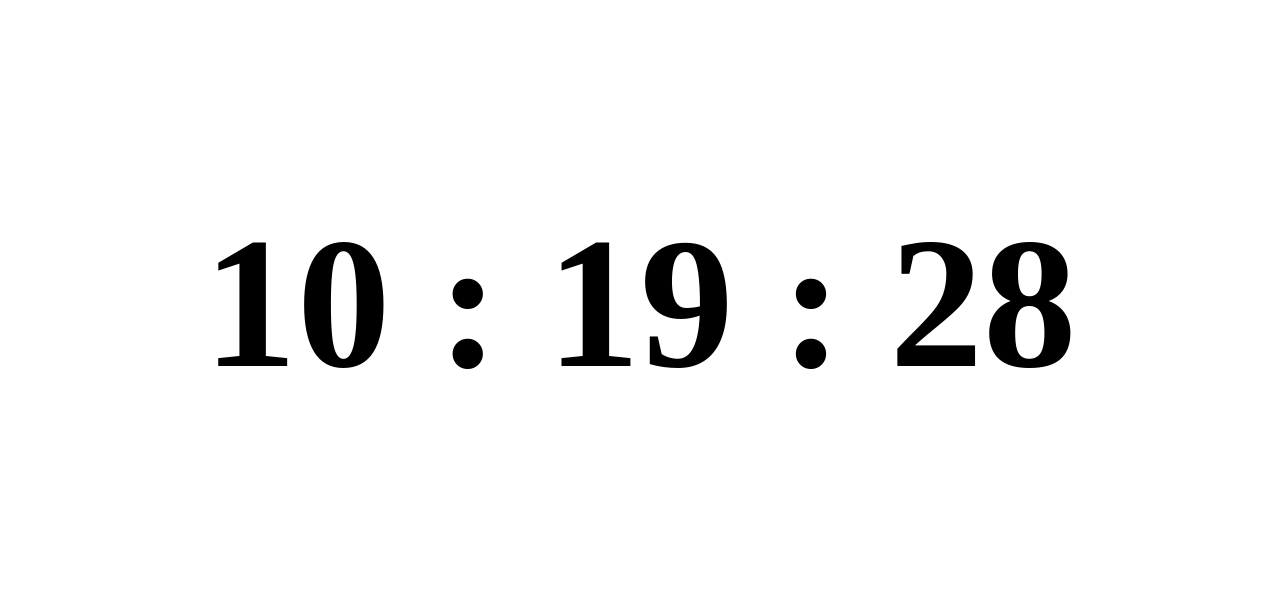
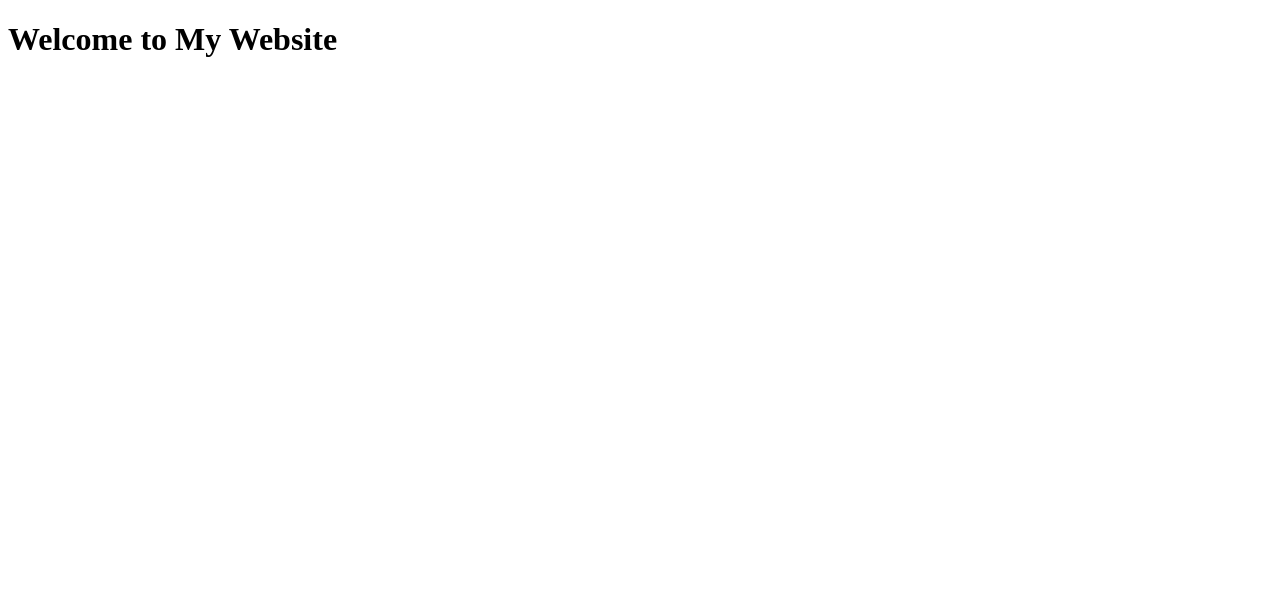
Before and after one commit to JJUJELLY/JJUJELLY.github.io, a plain HTML site: page index.html in a window 1280 px wide. Drawn offline with Linux system fonts and the light colour scheme.

Commit message:
Update index.html

```diff
--- a/index.html
+++ b/index.html
@@ -1,25 +1,41 @@
 <!DOCTYPE html>
-<html>
-  <head>
-    <title>명주 사이트임</title>
-    <style>
-      .clock {
-        font-size: 10em;
-        color: black;
-      }
-      .center {
-        display: flex;
-        align-items: center;
-        flex-direction: column;
-      }
-    </style>
-  </head>
-  <body>
-    <section class="center">
-      <div class="js-clock clock">
-        <h3 class="clock_text">00:00</h3>
-      </div>
-    </section>
-    <script src="clock.js"></script>
-  </body>
+<html lang="en">
+<head>
+  <meta charset="UTF-8">
+  <title>My Website</title>
+</head>
+<body>
+
+<div id="content">
+  <!-- 이 부분은 JavaScript로 변경될 것이에요 -->
+  <h1>Welcome to My Website</h1>
+</div>
+
+<script>
+  // 현재 URL을 가져오는 함수
+  function getCurrentURL() {
+    return window.location.pathname;
+  }
+
+  // URL에 따라 다른 콘텐츠를 보여주는 함수
+  function showContent() {
+    var currentURL = getCurrentURL();
+
+    // URL이 '/이명주'인 경우에는 해당 정보를 보여줄거예요
+    if (currentURL === '/이명주') {
+      document.getElementById('content').innerHTML = '<h1>이명주/16세</h1>';
+    }
+    // 다른 경우에는 기본적인 환영 메시지를 보여줄거예요
+    else {
+      document.getElementById('content').innerHTML = '<h1>Welcome to My Website</h1>';
+    }
+  }
+
+  // 페이지가 로드될 때 실행되는 함수
+  window.onload = function() {
+    showContent();
+  };
+</script>
+
+</body>
 </html>
```
